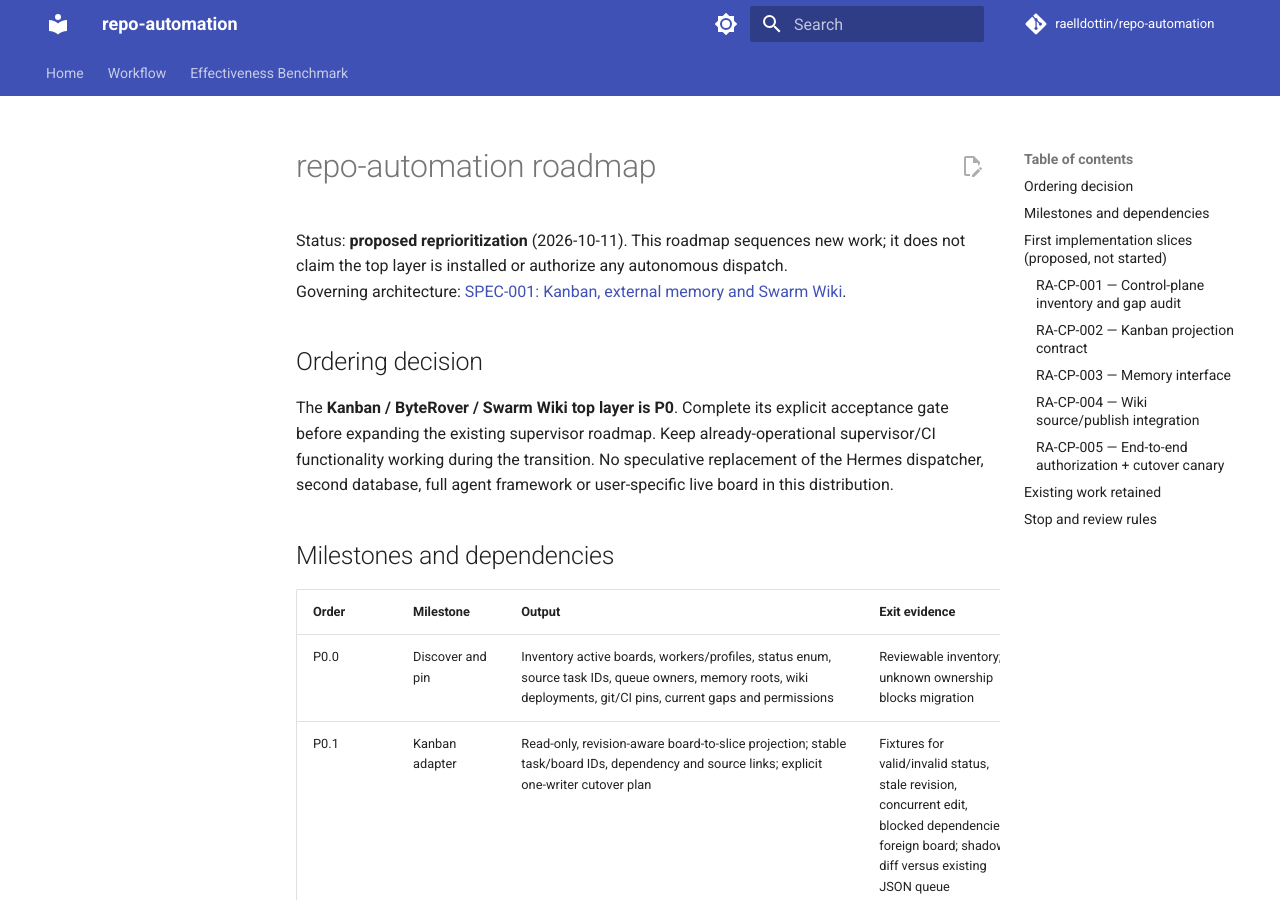
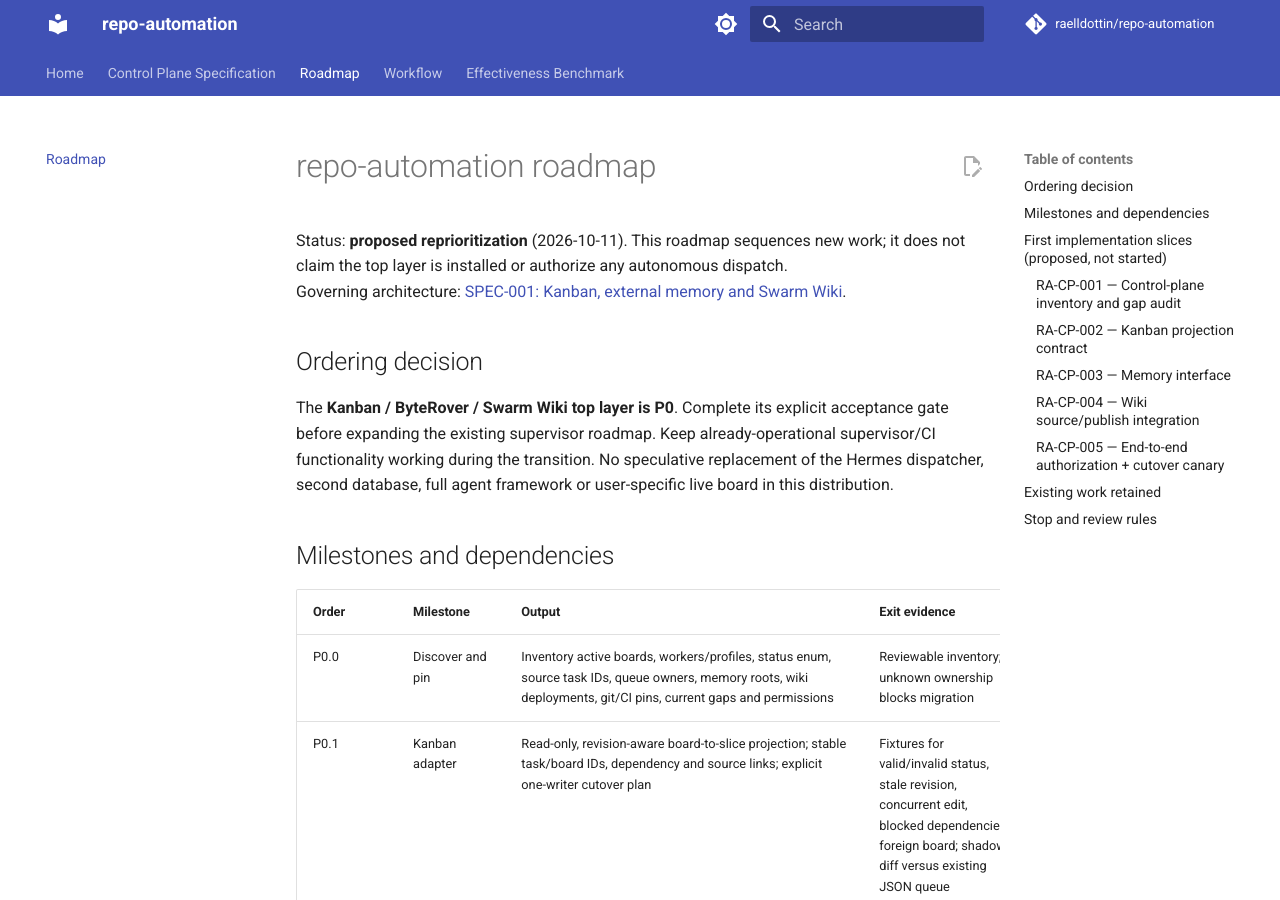
Before and after one commit to raelldottin/repo-automation, an MkDocs documentation site: the page built from docs/roadmap.md, in a window 1280 px wide and 900 px high. Built offline with MkDocs 1.6.1 and Material for MkDocs 9.7.7, drawn with Linux system fonts in a browser that asks for light colours; comment, search, counter and statistics services are not loaded.

Commit message:
docs: publish new specification and roadmap in MkDocs

```diff
--- a/mkdocs.yml
+++ b/mkdocs.yml
@@ -33,6 +33,8 @@ theme:
 
 nav:
   - Home: index.md
+  - Control Plane Specification: architecture/control-plane.md
+  - Roadmap: roadmap.md
   - Workflow: workflows/repo-automation.md
   - Effectiveness Benchmark: workflows/effectiveness-benchmark.md
 
```
